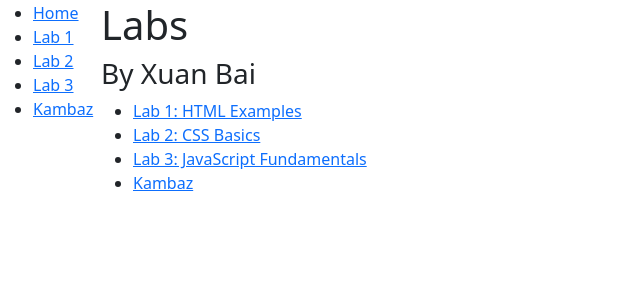
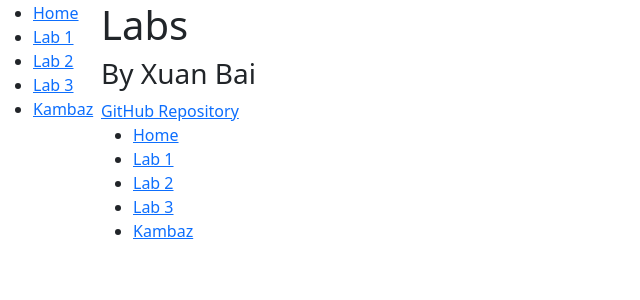
Before and after one commit to xuanbai01/kambaz-next-js, a Next.js app: page /Labs in a window 1280 px wide. Shown: the top 300 px of the page, without its empty margins (0-640 px from the left). Built offline with nearby package versions, Linux system fonts and the light colour scheme.

Commit message:
final submission req

```diff
--- a/app/Labs/TOC.tsx
+++ b/app/Labs/TOC.tsx
@@ -19,7 +19,7 @@ export default function TOC() {
          Lab 3 </Link>
      </li>
      <li>
-        <Link href="/" id="wd-lab3-link">
+        <Link href="/" id="wd-kambaz-link">
          Kambaz </Link>
      </li>
    </ul>
--- a/app/Labs/page.tsx
+++ b/app/Labs/page.tsx
@@ -1,26 +1,18 @@
 import Link from "next/link";
+import TOC from "./TOC";
 export default function Labs() {
  return (
    <div id="wd-labs">
      <h1>Labs</h1>
      <h3>By Xuan Bai</h3>
-     <ul>
-       <li>
-         <Link href="/Labs/Lab1" id="wd-lab1-link">
-           Lab 1: HTML Examples </Link>
-       </li>
-       <li>
-         <Link href="/Labs/Lab2" id="wd-lab2-link">
-           Lab 2: CSS Basics </Link>
-       </li>
-       <li>
-         <Link href="/Labs/Lab3" id="wd-lab3-link">
-           Lab 3: JavaScript Fundamentals </Link>
-       </li>
-       <li>
-         <Link href="/" id="wd-lab3-link">
-           Kambaz </Link>
-       </li>
-     </ul>
+     <a
+        id="wd-github"
+        href="https://github.com/xuanbai01/kambaz-next-js"
+        target="_blank"
+        rel="noopener noreferrer"
+      >
+        GitHub Repository
+      </a>
+      <TOC />
    </div>
 );}
```
